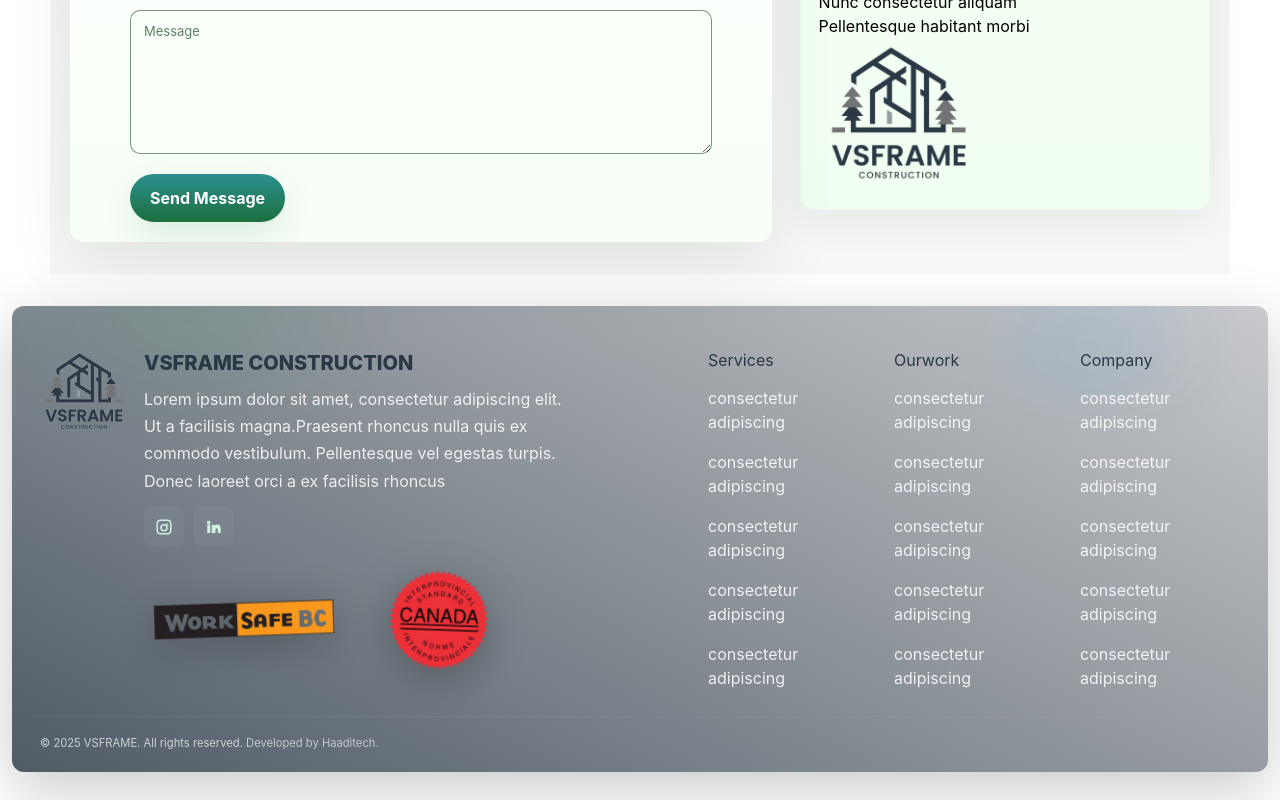
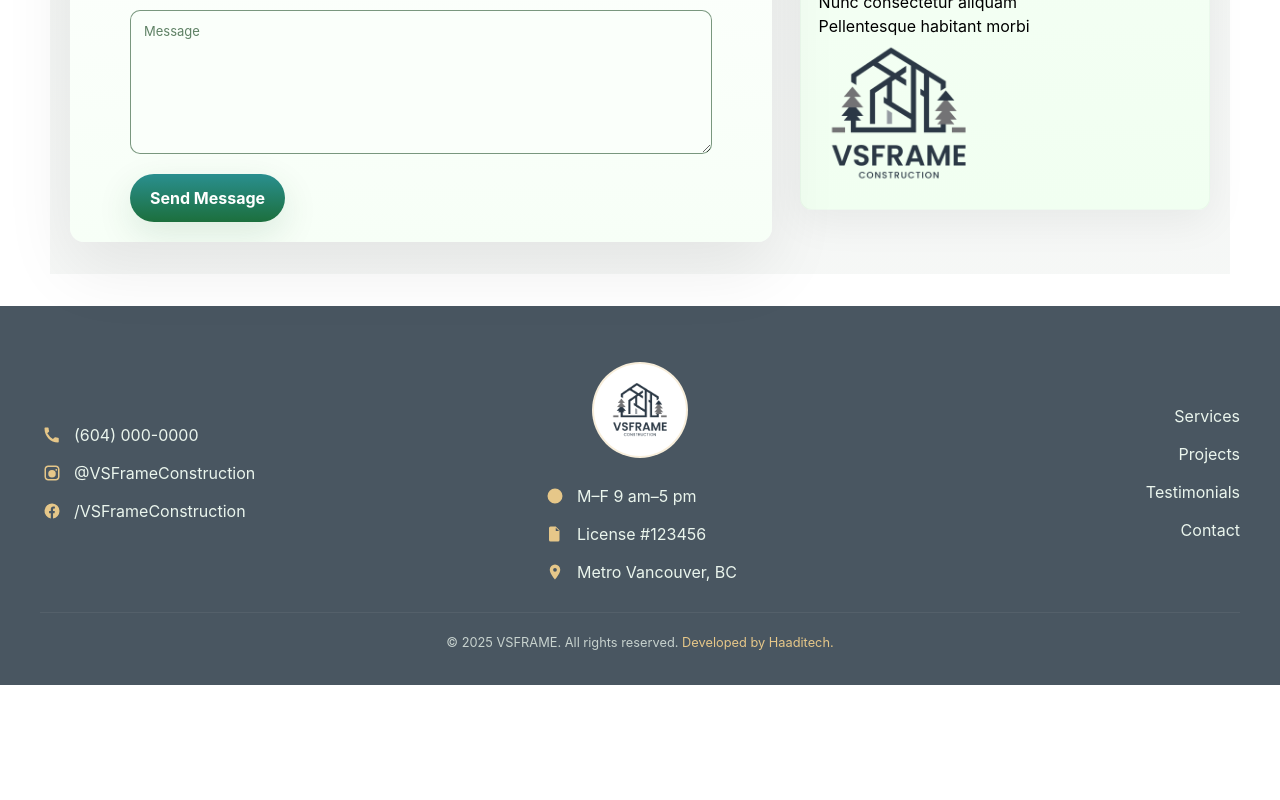
Before and after one commit to erramesh000/vsframe, a Next.js app: page /contact in a window 1280 px wide. Shown: the part 471-1271 px from the top of the page. After the commit the page ends 1156 px from the top, so only its background shows below. Built offline with nearby package versions, Linux system fonts and the light colour scheme.

Commit message:
Design footer session

```diff
--- a/src/app/footer/index.css
+++ b/src/app/footer/index.css
@@ -315,3 +315,158 @@
 }
 
 /* ...existing code... */
+
+/* New minimalist footer (fc-*) */
+.fc-footer {
+    background: #495661;
+    color: #eaf5ed;
+    padding: 56px 20px 32px;
+    border-radius: 0;
+    margin: 0;
+}
+
+.fc-inner {
+    max-width: 1200px;
+    margin: 0 auto;
+    display: grid;
+    grid-template-columns: 1fr auto 1fr;
+    gap: 32px;
+    align-items: center;
+}
+
+.fc-col {
+    display: flex;
+    flex-direction: column;
+    gap: 14px;
+}
+
+/* Push right links column towards the edge */
+.fc-links {
+    justify-self: end;
+    align-items: flex-end;
+    text-align: right;
+}
+
+.fc-list {
+    list-style: none;
+    padding: 0;
+    margin: 0;
+    display: grid;
+    gap: 14px;
+}
+
+.fc-link {
+    color: #eaf5ed;
+    text-decoration: none;
+}
+
+.fc-link:hover {
+    text-decoration: underline;
+    opacity: 0.95;
+}
+
+.fc-ico {
+    display: inline-flex;
+    width: 24px;
+    height: 24px;
+    align-items: center;
+    justify-content: center;
+    color: #e6c789;
+    /* warm accent */
+    margin-right: 10px;
+}
+
+.fc-contact .fc-list li,
+.fc-center-list li,
+.fc-links-list li {
+    display: flex;
+    align-items: center;
+    line-height: 1.5;
+}
+
+/* Align quick links content to the right */
+.fc-links-list li {
+    justify-content: flex-end;
+}
+
+.fc-badge {
+    width: 96px;
+    height: 96px;
+    border: 2px solid rgba(230, 199, 137, 0.3);
+    border-radius: 50%;
+    display: grid;
+    place-items: center;
+    margin: 0 auto 12px auto;
+    background-color: white;
+}
+
+.fc-badge-img {
+    width: 64px;
+    height: 64px;
+    object-fit: contain;
+}
+
+.fc-center {
+    align-items: center;
+    text-align: center;
+    justify-self: center;
+}
+
+.fc-bottom {
+    max-width: 1200px;
+    margin: 28px auto 0;
+    padding-top: 16px;
+    border-top: 1px solid rgba(255, 255, 255, 0.06);
+    text-align: center;
+    color: rgba(234, 245, 237, 0.78);
+}
+
+#haaditech {
+    color: #e6c789;
+    text-decoration: none;
+}
+
+#haaditech:hover {
+    text-decoration: underline;
+}
+
+/* Responsive */
+@media (max-width: 980px) {
+    .fc-inner {
+        grid-template-columns: 1fr;
+        text-align: center;
+        gap: 22px;
+    }
+
+    .fc-col {
+        align-items: center;
+    }
+
+    .fc-contact .fc-list li {
+        justify-content: center;
+    }
+
+    /* Center the quick links on smaller screens */
+    .fc-links {
+        justify-self: center;
+        align-items: center;
+        text-align: center;
+    }
+
+    .fc-links-list li {
+        justify-content: center;
+    }
+}
+
+/* Small phones: slightly reduce badge size for spacing */
+@media (max-width: 640px) {
+    .fc-badge {
+        width: 80px;
+        height: 80px;
+    }
+
+    .fc-badge-img {
+        width: 56px;
+        height: 56px;
+    }
+}
--- a/src/app/footer/index.js
+++ b/src/app/footer/index.js
@@ -4,112 +4,84 @@ import React from "react";
 import Link from "next/link";
 import Image from "next/image";
 import greennew from "../images/VSFRAME.png";
-import vsWork from "../images/VSFRAMEwork.png";
-import vsCa from "../images/VSFRAMECA.png";
 import "./index.css";
 
-let currentYear = new Date().getFullYear();
-
-const cols = {
-    Services: [
-        { href: "/services/renewable", label: "consectetur adipiscing" },
-        { href: "/services/esg", label: "consectetur adipiscing" },
-        { href: "/services/smart-cities", label: "consectetur adipiscing" },
-        { href: "/services/climate", label: "consectetur adipiscing" },
-        { href: "/services/supply-chain", label: "consectetur adipiscing" },
-    ],
-    Ourwork: [
-        { href: "/blog", label: "consectetur adipiscing" },
-        { href: "/podcast", label: "consectetur adipiscing" },
-        { href: "/reports", label: "consectetur adipiscing" },
-        { href: "/case-studies", label: "consectetur adipiscing" },
-        { href: "/faq", label: "consectetur adipiscing" },
-    ],
-    Company: [
-        { href: "/about", label: "consectetur adipiscing" },
-        { href: "/team", label: "consectetur adipiscing" },
-        { href: "/careers", label: "consectetur adipiscing" },
-        { href: "/media", label: "consectetur adipiscing" },
-        { href: "/contact", label: "consectetur adipiscing" },
-    ],
-};
+const currentYear = new Date().getFullYear();
 
 export default function Footer() {
     return (
-        <footer className="gn-footer" role="contentinfo" aria-label="Site footer">
-            <div className="gn-footer-wave" aria-hidden="true" />
-
-            <div className="gn-footer-inner">
-                <div className="gn-foot-brand" tabIndex={-1}>
-                    <Image src={greennew} alt="GreenNew logo" width={88} height={88} className="gn-foot-logo" priority />
-                    <div>
-                        <h3 className="gn-foot-title">VSFRAME CONSTRUCTION</h3>
-                        <p className="gn-foot-desc">
-                            Lorem ipsum dolor sit amet, consectetur adipiscing elit. Ut a facilisis magna.Praesent rhoncus nulla quis ex commodo vestibulum. Pellentesque vel egestas turpis. Donec laoreet orci a ex facilisis rhoncus
-                        </p>
-
-                        <div className="gn-social" aria-hidden="false" role="navigation" aria-label="Social links">
-                            <a
-                                href="https://www.instagram.com"
-                                className="gn-social-link"
-                                aria-label="Instagram"
-                                target="_blank"
-                                rel="noopener noreferrer"
-                            >
-                                <svg
-                                    width="18"
-                                    height="18"
-                                    viewBox="0 0 24 24"
-                                    fill="none"
-                                    xmlns="http://www.w3.org/2000/svg"
-                                    aria-hidden="true"
-                                >
-                                    <path
-                                        d="M7 2C4.24 2 2 4.24 2 7v10c0 2.76 2.24 5 5 5h10c2.76 0 5-2.24 5-5V7c0-2.76-2.24-5-5-5H7zm10 2c1.66 0 3 1.34 3 3v10c0 1.66-1.34 3-3 3H7c-1.66 0-3-1.34-3-3V7c0-1.66 1.34-3 3-3h10zm-5 4a5 5 0 1 0 0 10 5 5 0 0 0 0-10zm0 2a3 3 0 1 1 0 6 3 3 0 0 1 0-6zm4.5-.25a1.25 1.25 0 1 0 0-2.5 1.25 1.25 0 0 0 0 2.5z"
-                                        fill="currentColor"
-                                    />
-                                </svg>
-                            </a>
-
-                            <a href="#" className="gn-social-link" aria-label="LinkedIn">
-                                <svg width="18" height="18" viewBox="0 0 24 24" fill="none" aria-hidden="true"><path d="M4.98 3.5A2.5 2.5 0 1 0 4.98 8.5a2.5 2.5 0 0 0 0-5zM3 9h4v11H3zM9 9h3.8v1.5h.1c.5-.9 1.7-1.8 3.5-1.8C20.5 8.7 21 12 21 15.6V20h-4v-4.1c0-1-.03-2.3-1.4-2.3-1.4 0-1.6 1.1-1.6 2.3V20H9z" fill="currentColor" /></svg>
-                            </a>
-                        </div>
-
-                        <div className="gn-accent-images" aria-hidden="true">
-                            <Image src={vsWork} id="work" alt="VSFRAME Work emblem" className="gn-accent-image gn-accent-left" priority />
-                            <Image src={vsCa} alt="VSFRAME CA emblem" width={120} height={120} className="gn-accent-image gn-accent-right" priority />
-                        </div>
-                    </div>
+        <footer className="fc-footer" role="contentinfo" aria-label="Site footer">
+            <div className="fc-inner">
+                {/* Left: Contact */}
+                <div className="fc-col fc-contact" aria-label="Contact information">
+                    <ul className="fc-list">
+                        <li>
+                            <span className="fc-ico" aria-hidden="true">
+                                {/* phone */}
+                                <svg width="18" height="18" viewBox="0 0 24 24" fill="currentColor"><path d="M6.62 10.79a15.05 15.05 0 006.59 6.59l2.2-2.2a1 1 0 011.02-.24c1.12.37 2.33.57 3.57.57a1 1 0 011 1V21a1 1 0 01-1 1C10.07 22 2 13.93 2 3a1 1 0 011-1h3.5a1 1 0 011 1c0 1.24.2 2.45.57 3.57a1 1 0 01-.24 1.02l-2.2 2.2z" /></svg>
+                            </span>
+                            <a href="tel:+16040000000" className="fc-link">(604) 000-0000</a>
+                        </li>
+                        <li>
+                            <span className="fc-ico" aria-hidden="true">
+                                {/* instagram */}
+                                <svg width="18" height="18" viewBox="0 0 24 24" fill="currentColor"><path d="M7 2C4.24 2 2 4.24 2 7v10c0 2.76 2.24 5 5 5h10c2.76 0 5-2.24 5-5V7c0-2.76-2.24-5-5-5H7zm10 2c1.66 0 3 1.34 3 3v10c0 1.66-1.34 3-3 3H7c-1.66 0-3-1.34-3-3V7c0-1.66 1.34-3 3-3h10zm-5 4a5 5 0 100 10 5 5 0 000-10zm4.5-.25a1.25 1.25 0 112.5 0 1.25 1.25 0 01-2.5 0z" /></svg>
+                            </span>
+                            <a href="https://instagram.com/VSFrameConstruction" className="fc-link" target="_blank" rel="noreferrer">@VSFrameConstruction</a>
+                        </li>
+                        <li>
+                            <span className="fc-ico" aria-hidden="true">
+                                {/* facebook */}
+                                <svg width="18" height="18" viewBox="0 0 24 24" fill="currentColor"><path d="M22 12a10 10 0 10-11.6 9.9v-7h-2.3V12h2.3V9.7c0-2.3 1.4-3.6 3.5-3.6 1 0 2 .2 2 .2v2.2h-1.1c-1.1 0-1.4.7-1.4 1.4V12h2.4l-.4 2.9h-2v7A10 10 0 0022 12z" /></svg>
+                            </span>
+                            <a href="https://facebook.com/VSFrameConstruction" className="fc-link" target="_blank" rel="noreferrer">/VSFrameConstruction</a>
+                        </li>
+                    </ul>
                 </div>
 
-                <div className="gn-foot-links" role="menu">
-                    {Object.entries(cols).map(([heading, items], idx) => (
-                        <div className="gn-foot-col" key={heading} style={{ ["--i"]: idx }}>
-                            <h4 className="gn-foot-heading">{heading}</h4>
-                            <ul>
-                                {items.map((it) => (
-                                    <li key={it.href}>
-                                        <Link href={it.href} className="gn-foot-link">
-                                            {it.label}
-                                        </Link>
-                                    </li>
-                                ))}
-                            </ul>
-                        </div>
-                    ))}
+                {/* Center: Badge + meta */}
+                <div className="fc-col fc-center" aria-label="Business details">
+                    <div className="fc-badge" aria-hidden="true">
+                        <Image src={greennew} alt="VSFRAME logo" width={80} height={80} className="fc-badge-img" priority />
+                    </div>
+                    <ul className="fc-list fc-center-list">
+                        <li>
+                            <span className="fc-ico" aria-hidden="true">
+                                {/* clock */}
+                                <svg width="18" height="18" viewBox="0 0 24 24" fill="currentColor"><path d="M12 2a10 10 0 100 20 10 10 0 000-20zm1 11h5v-2h-4V6h-2v7z" /></svg>
+                            </span>
+                            M–F 9 am–5 pm
+                        </li>
+                        <li>
+                            <span className="fc-ico" aria-hidden="true">
+                                {/* document */}
+                                <svg width="18" height="18" viewBox="0 0 24 24" fill="currentColor"><path d="M6 2h7l5 5v13a2 2 0 01-2 2H6a2 2 0 01-2-2V4a2 2 0 012-2zm7 1.5V8h4.5L13 3.5z" /></svg>
+                            </span>
+                            License #123456
+                        </li>
+                        <li>
+                            <span className="fc-ico" aria-hidden="true">
+                                {/* pin */}
+                                <svg width="18" height="18" viewBox="0 0 24 24" fill="currentColor"><path d="M12 2a7 7 0 00-7 7c0 5.25 7 13 7 13s7-7.75 7-13a7 7 0 00-7-7zm0 9.5a2.5 2.5 0 110-5 2.5 2.5 0 010 5z" /></svg>
+                            </span>
+                            Metro Vancouver, BC
+                        </li>
+                    </ul>
                 </div>
+
+                {/* Right: Quick links */}
+                <nav className="fc-col fc-links" aria-label="Footer links">
+                    <ul className="fc-list fc-links-list">
+                        <li><Link className="fc-link" href="/service">Services</Link></li>
+                        <li><Link className="fc-link" href="/insight">Projects</Link></li>
+                        <li><Link className="fc-link" href="/about">Testimonials</Link></li>
+                        <li><Link className="fc-link" href="/contact">Contact</Link></li>
+                    </ul>
+                </nav>
             </div>
 
-            <div className="gn-foot-bottom">
-                <div className="gn-foot-bottom-inner">
-                    <small>© {currentYear} VSFRAME. All rights reserved. <a href="https://www.haaditech.com/" id="haaditech" target="_blank">Developed by Haaditech.</a></small>
-                    {/* <nav className="gn-foot-legal">
-                        <Link href="/privacy" className="gn-foot-legal-link">Privacy Policy</Link>
-                        <Link href="/terms" className="gn-foot-legal-link">Terms of Service</Link>
-                        <Link href="/cookie" className="gn-foot-legal-link">Cookie Policy</Link>
-                    </nav> */}
-                </div>
+            <div className="fc-bottom">
+                <small>© {currentYear} VSFRAME. All rights reserved. <a href="https://www.haaditech.com/" id="haaditech" target="_blank" rel="noreferrer">Developed by Haaditech.</a></small>
             </div>
         </footer>
     );
```
